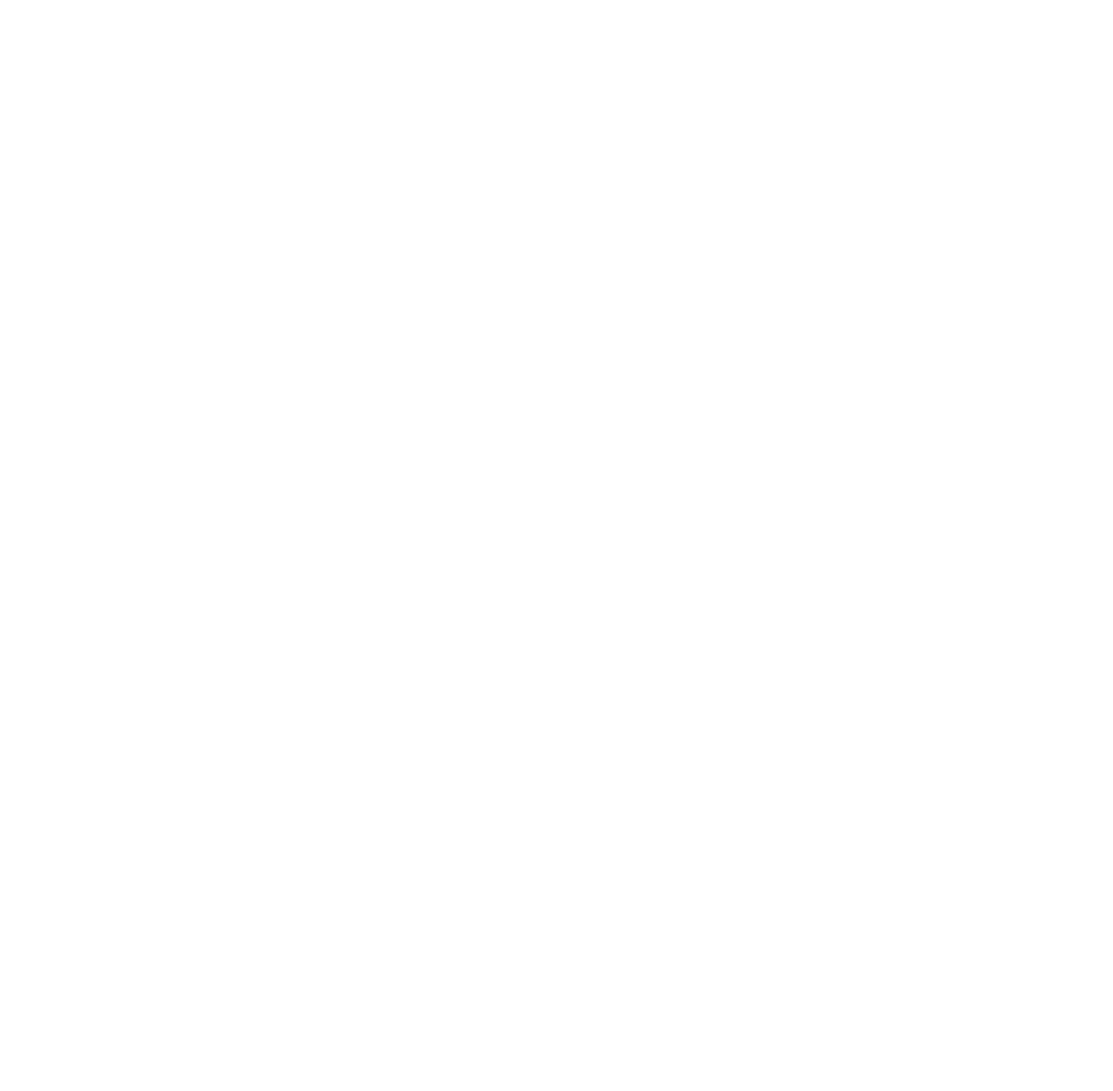
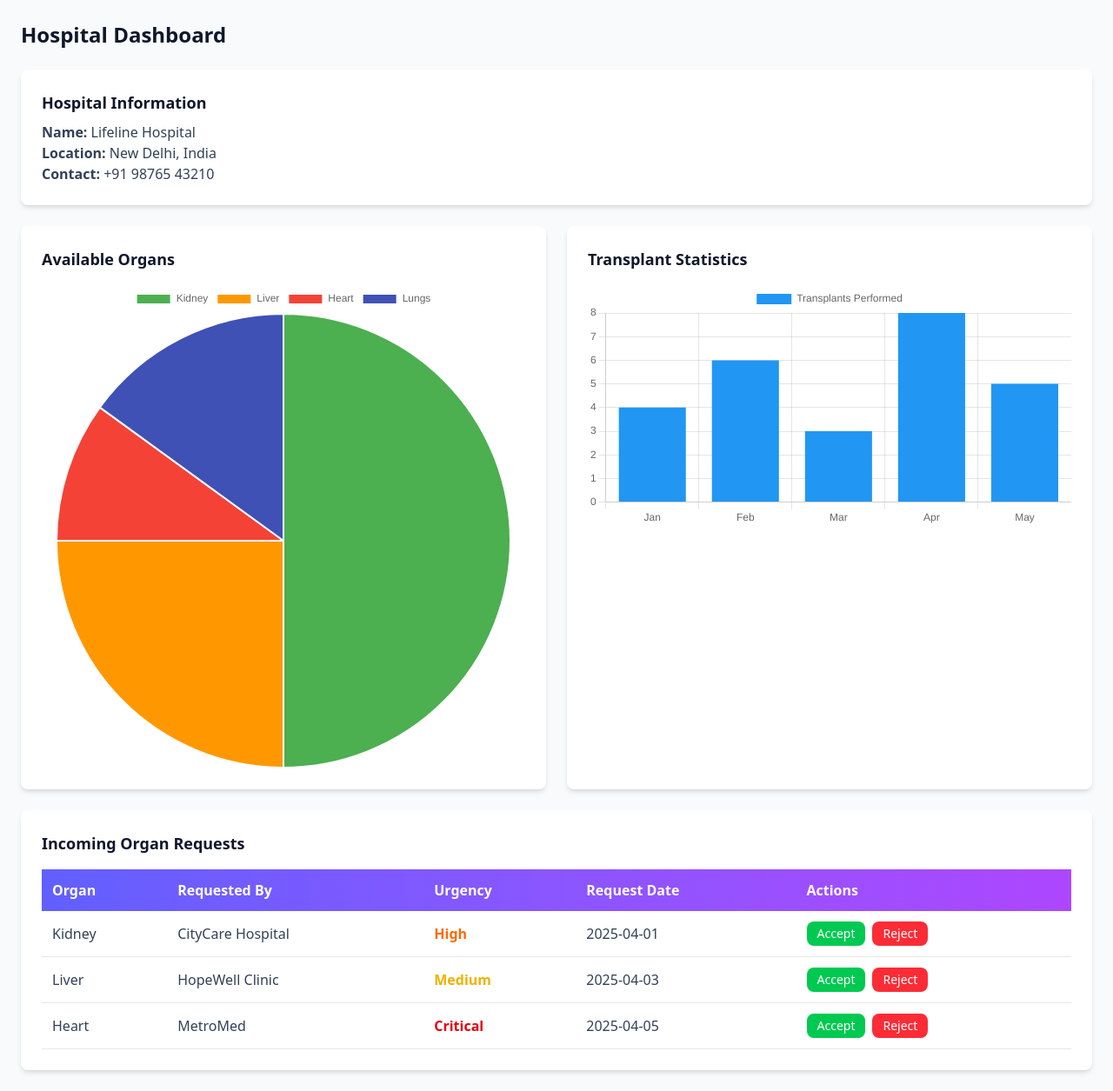
Before and after one commit to Skc2004/Organ_Care, a React (Vite) app in the folder client/: page /HospitalDashboard in a window 1280 px wide. Before the commit this address had no page. Shown: the whole page at 87% size. Before the commit the page ends 800 px from the top, so only its background shows below. Built offline with nearby package versions, Linux system fonts and the light colour scheme.

Commit message:
HospitalDashboard

```diff
--- a/client/src/App.jsx
+++ b/client/src/App.jsx
@@ -9,6 +9,7 @@
 import DonorDashboard from './pages/DonorDashboard';
 import FAQ from './pages/FAQ';
 import GovernmentDashboard from './pages/GovernmentDashboard';
+import HospitalDashboard from './pages/HospitalDashboard';
 
 const App =() => {
   return (
@@ -24,6 +25,7 @@
           <Route path="/donordashboard" element={<DonorDashboard />} />
           <Route path="/FAQ" element={<FAQ />} />
           <Route path="/GovernmentDashboard" element={<GovernmentDashboard />} />
+          <Route path="/HospitalDashboard" element={<HospitalDashboard />} />
         </Routes>
       </Router>
     </div>
--- a/client/src/pages/HospitalDashboard.jsx
+++ b/client/src/pages/HospitalDashboard.jsx
@@ -1,84 +1,211 @@
-import React, { useEffect, useState } from "react";
+// import React, { useEffect, useState } from "react";
+// import { Bar, Pie } from "react-chartjs-2";
+// import "chart.js/auto";
+// import axios from "axios";
+
+// const HospitalDashboard = () => {
+//   const [organAvailability, setOrganAvailability] = useState({
+//     labels: [],
+//     datasets: [
+//       {
+//         label: "Available Organs",
+//         data: [],
+//         backgroundColor: ["#4CAF50", "#FF9800", "#F44336", "#3F51B5"],
+//       },
+//     ],
+//   });
+//   const [transplantStats, setTransplantStats] = useState({
+//     labels: [],
+//     datasets: [
+//       {
+//         label: "Transplants Performed",
+//         data: [],
+//         backgroundColor: "#2196F3",
+//       },
+//     ],
+//   });
+//   const [hospitalInfo, setHospitalInfo] = useState({ name: "", location: "", contact: "" });
+
+//   useEffect(() => {
+//     const fetchData = async () => {
+//       try {
+//         const response = await axios.get("/api/hospital/dashboard", {
+//           headers: { Authorization: `Bearer ${localStorage.getItem("token")}` },
+//         });
+//         const data = response.data;
+//         setHospitalInfo(data.hospitalInfo);
+//         setOrganAvailability({
+//           labels: data.organs.map((o) => o.type),
+//           datasets: [
+//             {
+//               label: "Available Organs",
+//               data: data.organs.map((o) => o.count),
+//               backgroundColor: ["#4CAF50", "#FF9800", "#F44336", "#3F51B5"],
+//             },
+//           ],
+//         });
+//         setTransplantStats({
+//           labels: data.transplants.map((t) => t.month),
+//           datasets: [
+//             {
+//               label: "Transplants Performed",
+//               data: data.transplants.map((t) => t.count),
+//               backgroundColor: "#2196F3",
+//             },
+//           ],
+//         });
+//       } catch (error) {
+//         console.error("Error fetching hospital data", error);
+//       }
+//     };
+//     fetchData();
+//   }, []);
+
+//   return (
+//     <div className="p-6">
+//       <h2 className="text-2xl font-bold mb-4">Hospital Dashboard</h2>
+//       <div className="bg-white p-4 shadow-md rounded-lg mb-6">
+//         <h3 className="text-lg font-semibold">Hospital Information</h3>
+//         <p><strong>Name:</strong> {hospitalInfo.name}</p>
+//         <p><strong>Location:</strong> {hospitalInfo.location}</p>
+//         <p><strong>Contact:</strong> {hospitalInfo.contact}</p>
+//       </div>
+//       <div className="grid grid-cols-1 md:grid-cols-2 gap-6">
+//         <div className="bg-white p-4 shadow-md rounded-lg">
+//           <h3 className="text-lg font-semibold">Available Organs</h3>
+//           <Pie data={organAvailability} />
+//         </div>
+//         <div className="bg-white p-4 shadow-md rounded-lg">
+//           <h3 className="text-lg font-semibold">Transplant Statistics</h3>
+//           <Bar data={transplantStats} />
+//         </div>
+//       </div>
+//     </div>
+//   );
+// };
+
+// export default HospitalDashboard;
+
+
+import React, { useState } from "react";
 import { Bar, Pie } from "react-chartjs-2";
 import "chart.js/auto";
-import axios from "axios";
 
 const HospitalDashboard = () => {
-  const [organAvailability, setOrganAvailability] = useState({
-    labels: [],
+  // Hardcoded hospital info
+  const [hospitalInfo] = useState({
+    name: "Lifeline Hospital",
+    location: "New Delhi, India",
+    contact: "+91 98765 43210",
+  });
+
+  // Hardcoded organ availability (Pie Chart)
+  const [organAvailability] = useState({
+    labels: ["Kidney", "Liver", "Heart", "Lungs"],
     datasets: [
       {
         label: "Available Organs",
-        data: [],
+        data: [10, 5, 2, 3],
         backgroundColor: ["#4CAF50", "#FF9800", "#F44336", "#3F51B5"],
       },
     ],
   });
-  const [transplantStats, setTransplantStats] = useState({
-    labels: [],
+
+  // Hardcoded transplant statistics (Bar Chart)
+  const [transplantStats] = useState({
+    labels: ["Jan", "Feb", "Mar", "Apr", "May"],
     datasets: [
       {
         label: "Transplants Performed",
-        data: [],
+        data: [4, 6, 3, 8, 5],
         backgroundColor: "#2196F3",
       },
     ],
   });
-  const [hospitalInfo, setHospitalInfo] = useState({ name: "", location: "", contact: "" });
 
-  useEffect(() => {
-    const fetchData = async () => {
-      try {
-        const response = await axios.get("/api/hospital/dashboard", {
-          headers: { Authorization: `Bearer ${localStorage.getItem("token")}` },
-        });
-        const data = response.data;
-        setHospitalInfo(data.hospitalInfo);
-        setOrganAvailability({
-          labels: data.organs.map((o) => o.type),
-          datasets: [
-            {
-              label: "Available Organs",
-              data: data.organs.map((o) => o.count),
-              backgroundColor: ["#4CAF50", "#FF9800", "#F44336", "#3F51B5"],
-            },
-          ],
-        });
-        setTransplantStats({
-          labels: data.transplants.map((t) => t.month),
-          datasets: [
-            {
-              label: "Transplants Performed",
-              data: data.transplants.map((t) => t.count),
-              backgroundColor: "#2196F3",
-            },
-          ],
-        });
-      } catch (error) {
-        console.error("Error fetching hospital data", error);
-      }
-    };
-    fetchData();
-  }, []);
+  // Hardcoded incoming requests
+  const [requests] = useState([
+    { organ: "Kidney", hospital: "CityCare Hospital", urgency: "High", date: "2025-04-01" },
+    { organ: "Liver", hospital: "HopeWell Clinic", urgency: "Medium", date: "2025-04-03" },
+    { organ: "Heart", hospital: "MetroMed", urgency: "Critical", date: "2025-04-05" },
+  ]);
 
   return (
-    <div className="p-6">
-      <h2 className="text-2xl font-bold mb-4">Hospital Dashboard</h2>
-      <div className="bg-white p-4 shadow-md rounded-lg mb-6">
-        <h3 className="text-lg font-semibold">Hospital Information</h3>
-        <p><strong>Name:</strong> {hospitalInfo.name}</p>
-        <p><strong>Location:</strong> {hospitalInfo.location}</p>
-        <p><strong>Contact:</strong> {hospitalInfo.contact}</p>
+    <div className="min-h-screen bg-gray-50 p-6">
+      <h2 className="text-2xl font-bold mb-6 text-slate-900">Hospital Dashboard</h2>
+
+      {/* Hospital Info */}
+      <div className="bg-white p-6 shadow-md rounded-lg mb-6 transform hover:-translate-y-1 hover:shadow-lg transition-all duration-300">
+        <h3 className="text-lg font-semibold text-slate-900 mb-2">Hospital Information</h3>
+        <p className="text-slate-700"><strong>Name:</strong> {hospitalInfo.name}</p>
+        <p className="text-slate-700"><strong>Location:</strong> {hospitalInfo.location}</p>
+        <p className="text-slate-700"><strong>Contact:</strong> {hospitalInfo.contact}</p>
       </div>
+
+      {/* Chart Cards */}
       <div className="grid grid-cols-1 md:grid-cols-2 gap-6">
-        <div className="bg-white p-4 shadow-md rounded-lg">
-          <h3 className="text-lg font-semibold">Available Organs</h3>
+        {/* Pie Chart */}
+        <div className="bg-white p-6 shadow-md rounded-lg transform hover:-translate-y-1 hover:shadow-lg transition-all duration-300">
+          <h3 className="text-lg font-semibold text-slate-900 mb-4">Available Organs</h3>
           <Pie data={organAvailability} />
         </div>
-        <div className="bg-white p-4 shadow-md rounded-lg">
-          <h3 className="text-lg font-semibold">Transplant Statistics</h3>
-          <Bar data={transplantStats} />
+
+        {/* Bar Chart */}
+        <div className="bg-white p-6 shadow-md rounded-lg transform hover:-translate-y-1 hover:shadow-lg transition-all duration-300">
+          <h3 className="text-lg font-semibold text-slate-900 mb-4">Transplant Statistics</h3>
+          <Bar
+            data={transplantStats}
+            options={{
+              responsive: true,
+              plugins: {
+                legend: { position: "top" },
+              },
+            }}
+          />
         </div>
+      </div>
+
+      {/* Incoming Organ Requests */}
+      <div className="bg-white p-6 shadow-md rounded-lg mt-6 transform hover:-translate-y-1 hover:shadow-lg transition-all duration-300">
+        <h3 className="text-lg font-semibold text-slate-900 mb-4">Incoming Organ Requests</h3>
+        <table className="w-full text-left border-collapse">
+          <thead>
+            <tr className="bg-gradient-to-r from-indigo-500 to-purple-500 text-white">
+              <th className="p-3">Organ</th>
+              <th className="p-3">Requested By</th>
+              <th className="p-3">Urgency</th>
+              <th className="p-3">Request Date</th>
+              <th className="p-3">Actions</th>
+            </tr>
+          </thead>
+          <tbody>
+            {requests.map((request, index) => (
+              <tr
+                key={index}
+                className="border-b border-gray-200 hover:bg-gray-50 transition-colors duration-200"
+              >
+                <td className="p-3 text-slate-700">{request.organ}</td>
+                <td className="p-3 text-slate-700">{request.hospital}</td>
+                <td className={`p-3 font-semibold ${
+                  request.urgency === "Critical"
+                    ? "text-red-600"
+                    : request.urgency === "High"
+                    ? "text-orange-500"
+                    : "text-yellow-500"
+                }`}>
+                  {request.urgency}
+                </td>
+                <td className="p-3 text-slate-700">{request.date}</td>
+                <td className="p-3">
+                  <div className="flex gap-2">
+                    <button className="bg-green-500 hover:bg-green-600 text-white px-3 py-1 rounded-lg text-sm transition-all">Accept</button>
+                    <button className="bg-red-500 hover:bg-red-600 text-white px-3 py-1 rounded-lg text-sm transition-all">Reject</button>
+                  </div>
+                </td>
+              </tr>
+            ))}
+          </tbody>
+        </table>
       </div>
     </div>
   );
```
